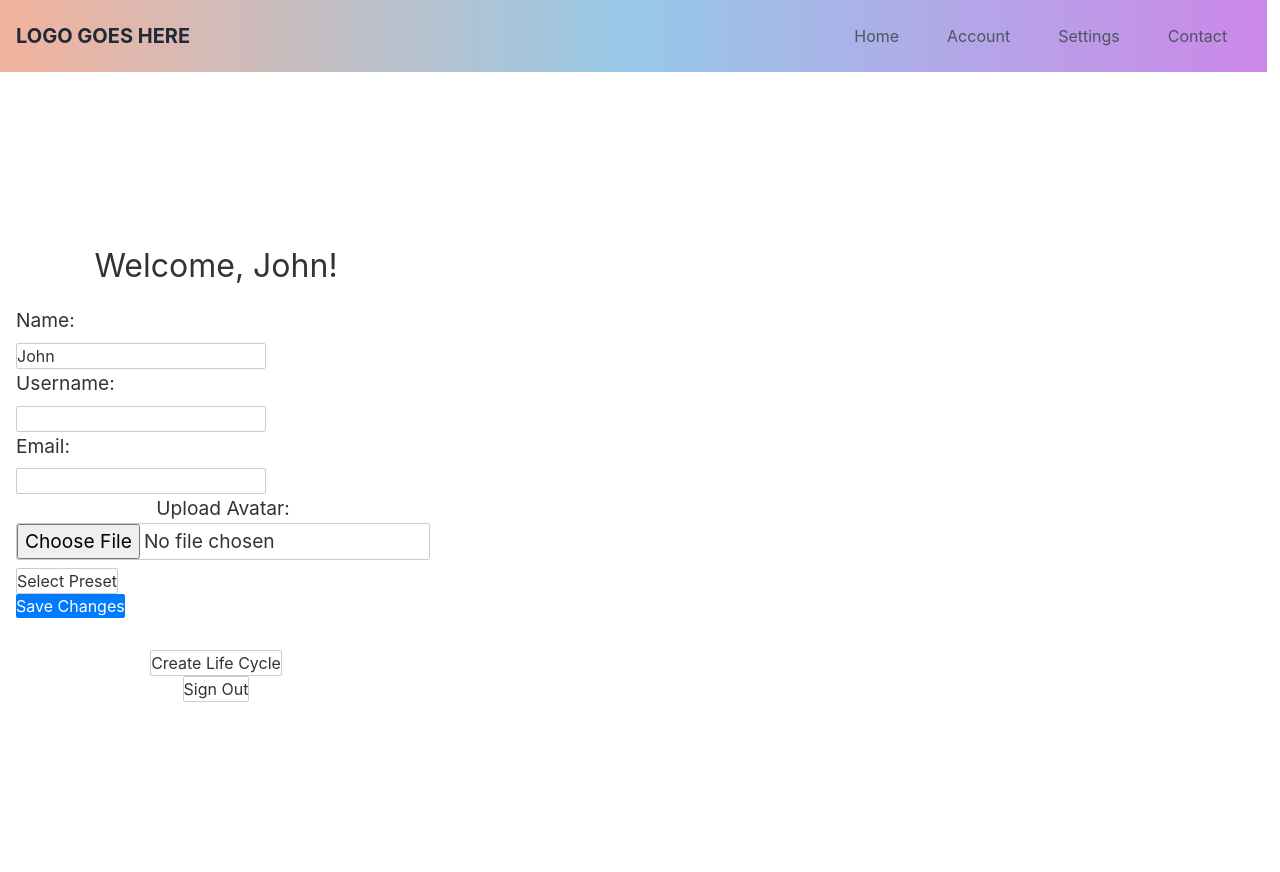
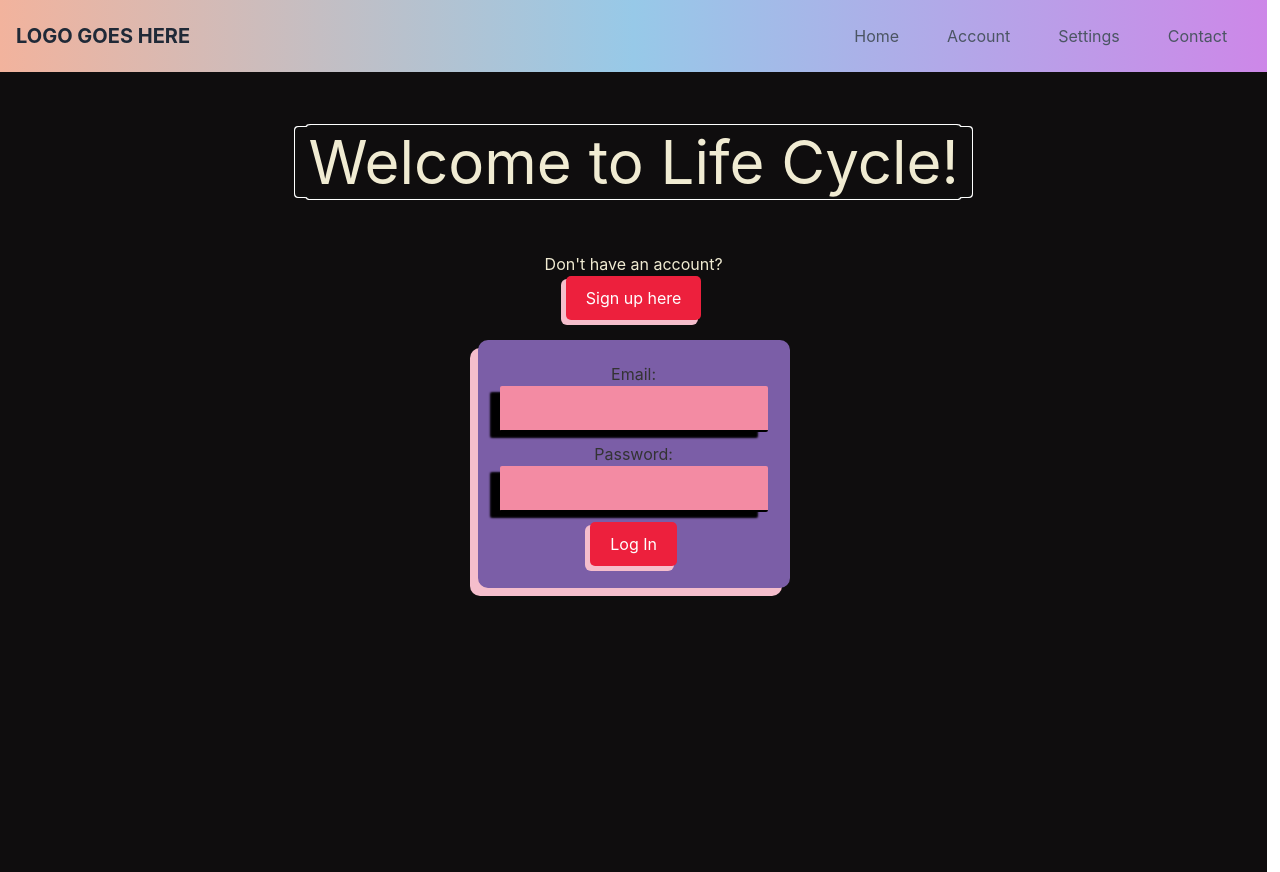
Before and after one commit to wfreemansmith/life-cycle-app, a Svelte app: page / in a window 1280 px wide. Built offline with nearby package versions, Linux system fonts and the light colour scheme.

Commit message:
merging account page

```diff
--- a/src/App.svelte
+++ b/src/App.svelte
@@ -4,6 +4,7 @@
   import AccountPage from "./components/AccountPage.svelte";
   import userStore from "./utils/userStore";
   import Nav from "./components/Nav.svelte";
+  import { Router, Route } from "svelte-navigator";
 
   let loggedInUser = null;
   let tree = [
@@ -23,25 +24,32 @@
       loggedInUser = null;
     }
   });
-  const appLogin = (username, dob, name) => {
-    console.log("loggedInUser: ", username);
-    loggedInUser = { id: username, name };
-    tree[0].dob = dob;
-  };
+  // const appLogin = (username, dob, name) => {
+  //   console.log("loggedInUser: ", username);
+  //   loggedInUser = { username, name, dob };
+  //   tree[0].dob = dob;
+  // };
 </script>
 
+<Router>
   <div class="page">
     <Nav />
+    {#if loggedInUser}
+      <h1>Username: {loggedInUser.username}</h1>
+    {/if}
     <main
       class="text-center flex flex-col items-start justify-center flex-wrap w-auto h-screen"
     >
-    {#if !loggedInUser}
-      <Login {appLogin} />
-    {:else}
-      <AccountPage />
-    {/if}
+      <Route path="/">
+        <Login />
+      </Route>
+      <Route path="/account" component={AccountPage} />
+      <Route path="/create">
+        <Tree {tree} {loggedInUser} />
+      </Route>
     </main>
   </div>
+</Router>
 
 <style global lang="postcss">
   @tailwind base;
--- a/src/components/AccountPage.svelte
+++ b/src/components/AccountPage.svelte
@@ -57,6 +57,7 @@
       await signOut(auth);
       console.log("Signed out successfully");
       userStore.set(null);
+      navigate("/");
     } catch (error) {
       console.error("Error signing out:", error);
     }
--- a/src/components/Login.svelte
+++ b/src/components/Login.svelte
@@ -6,13 +6,7 @@
   } from "firebase/auth";
   import { auth, db } from "../utils/firebase";
   import userStore from "../utils/userStore";
-
-  let user = { name: "", email: "", dob: "" };
-  userStore.subscribe(($user) => {
-    if ($user) {
-      user = $user;
-    }
-  });
+  import { navigate } from "svelte-navigator";
 
   export let appLogin;
 
@@ -28,7 +22,6 @@
       const { email, password, dob } = formData;
       await createUserWithEmailAndPassword(auth, email, password);
       message = "Account created successfully";
-      appLogin(email.replace(/[@.]/g, "-"), dob);
     } catch (err) {
       message =
         err.code === "auth/email-already-in-use"
@@ -37,15 +30,13 @@
     }
   }
 
-
-
   async function logIn(formData) {
     try {
       const { email, password } = formData;
       await signInWithEmailAndPassword(auth, email, password);
       message = "Logged in!";
-
-      appLogin(email.replace(/[@.]/g, "-"));
+      userStore.set({ username: email.replace(/[@.]/g, "-") });
+      navigate("/account");
     } catch (err) {
       message =
         err.code === "auth/user-not-found"
@@ -56,50 +47,43 @@
     }
   }
 
-  const handleSubmit = (event) => {
+  const handleSubmit = async (event) => {
     event.preventDefault();
-    console.log("event.target", event.target);
     const formData = new FormData(event.target);
     const name = formData.get("name");
     const dob = formData.get("dob");
     const email = formData.get("email");
     const password = formData.get("password");
     const confirmPassword = formData.get("confirmPassword");
-
+    // console.log(formData, "<<<form data");
     if (isSignIn) {
       if (password !== confirmPassword) {
         message = "Passwords do not match";
         return;
       }
       message = "Creating user profile...";
-      signUp({ email, password });
+      signUp({ name, dob, email, password });
     } else {
-      message = "Loggin in...";
+      const { email, password } = Object.fromEntries(formData.entries());
+      message = "Logging in...";
       logIn({ email, password });
-      return;
     }
 
-    // Write the form data to the Firebase Realtime Database
-    const username = email.replace(/[@.]/g, "-"); // create a username from the user's email
-    set(ref(db, "users/" + username), {
-      name,
-      dob,
-    }).catch(() => {
+    const username = email.replace(/[@.]/g, "-");
+    set(ref(db, `users/${username}`), { name, dob }).catch(() => {
       message = "There was a problem connecting to LifeCycle";
     });
-
   };
 </script>
 
 <main class="flex bg-[#0f0d0e] flex-col items-center w-[99vw] h-full">
   <!-- <img src={logo} alt="life-cycle-logo" /> -->
-  <h1 class="px-3 my-14 py-1 text-6xl text-[#f0ebd2]" >Welcome to Life Cycle!</h1>
+  <h1 class="px-3 my-14 py-1 text-6xl text-[#f0ebd2]">
+    Welcome to Life Cycle!
+  </h1>
 
   {#if isSignIn}
-    <p>
-      Already created an account?
-
-    </p>
+    <p>Already created an account?</p>
     <button on:click={toggleForm}>Log in here</button>
     <form class="form-signup" on:submit={handleSubmit}>
       <label>
@@ -130,10 +114,8 @@
       <button type="submit">Sign Up</button>
     </form>
   {:else}
-    <p>
-      Don't have an account?
-    </p>
-      <button on:click={toggleForm}>Sign up here</button>
+    <p>Don't have an account?</p>
+    <button on:click={toggleForm}>Sign up here</button>
     <form class="form-signin" on:submit={handleSubmit}>
       <label>
         Email:
@@ -151,7 +133,7 @@
 
 <style>
   p {
-    color:#f0ebd2
+    color: #f0ebd2;
   }
 
   form {
@@ -164,7 +146,7 @@
     height: fit-content;
     background-color: #7b5ea7;
     border-radius: 10px;
-    box-shadow: -8px 8px #F5BECC
+    box-shadow: -8px 8px #f5becc;
   }
 
   label {
@@ -190,8 +172,7 @@
     border-radius: 5px;
     font-size: 16px;
     cursor: pointer;
-    box-shadow: -4px 4px 0px 1px
-    #F5BECC;
+    box-shadow: -4px 4px 0px 1px #f5becc;
   }
 
   /* img {
--- a/src/utils/userStore.js
+++ b/src/utils/userStore.js
@@ -1,10 +1,5 @@
 import { writable } from "svelte/store";
 
-const userStore = writable({
-  name: "John",
-  username: "",
-  dob: "",
-  email: "",
-});
+const userStore = writable(null);
 
 export default userStore;
```
Also changed, not shown: package.json (+4 -6 lines), 1 other file (tests, documents, lock files or other folders). Lines whose indentation alone changed are shown as unchanged.
